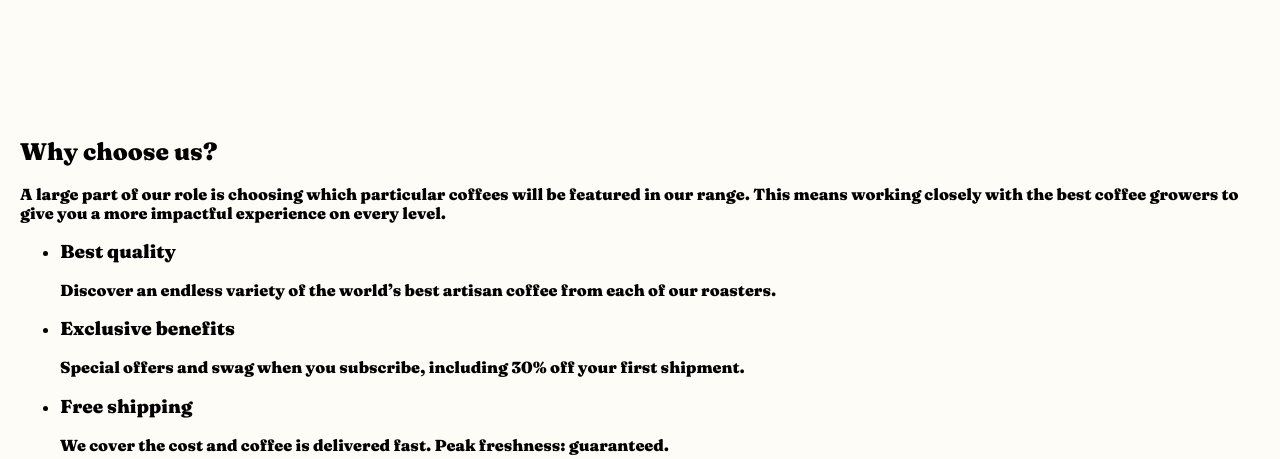
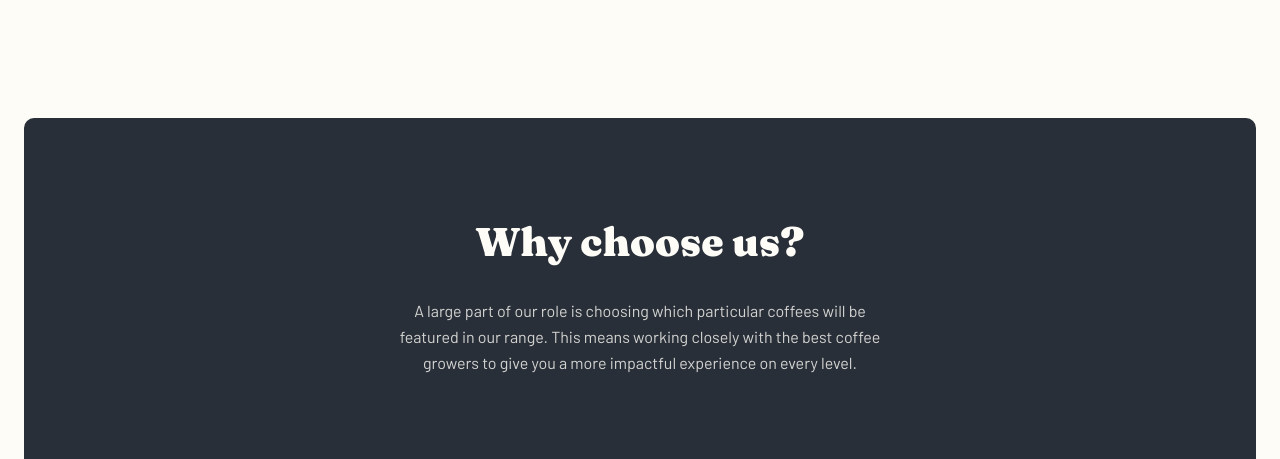
Before and after one commit to rahmatulloh19/coffeeroastersteam, a plain HTML site: page index.html in a window 1280 px wide. Shown: the part 1470-1929 px from the top of the page. Drawn offline with Linux system fonts and the light colour scheme.

Commit message:
Connect persial files

```diff
--- a/scss/blocks/_blocks.scss
+++ b/scss/blocks/_blocks.scss
@@ -5,15 +5,8 @@
 @use "hero-about";
 @use "collection";
 @use "commit";
-<<<<<<< HEAD
 @use "quality";
-=======
 @use "choose";
->>>>>>> 4c2d23ac1eee5bde1b9dc2cb1f9d2c12dc44e490
-// @use "";
-// @use "";
-// @use "";
-// @use "";
 // @use "";
 // @use "";
 // @use "";
```
Also changed, not shown: css/main.css, 2 other files.
